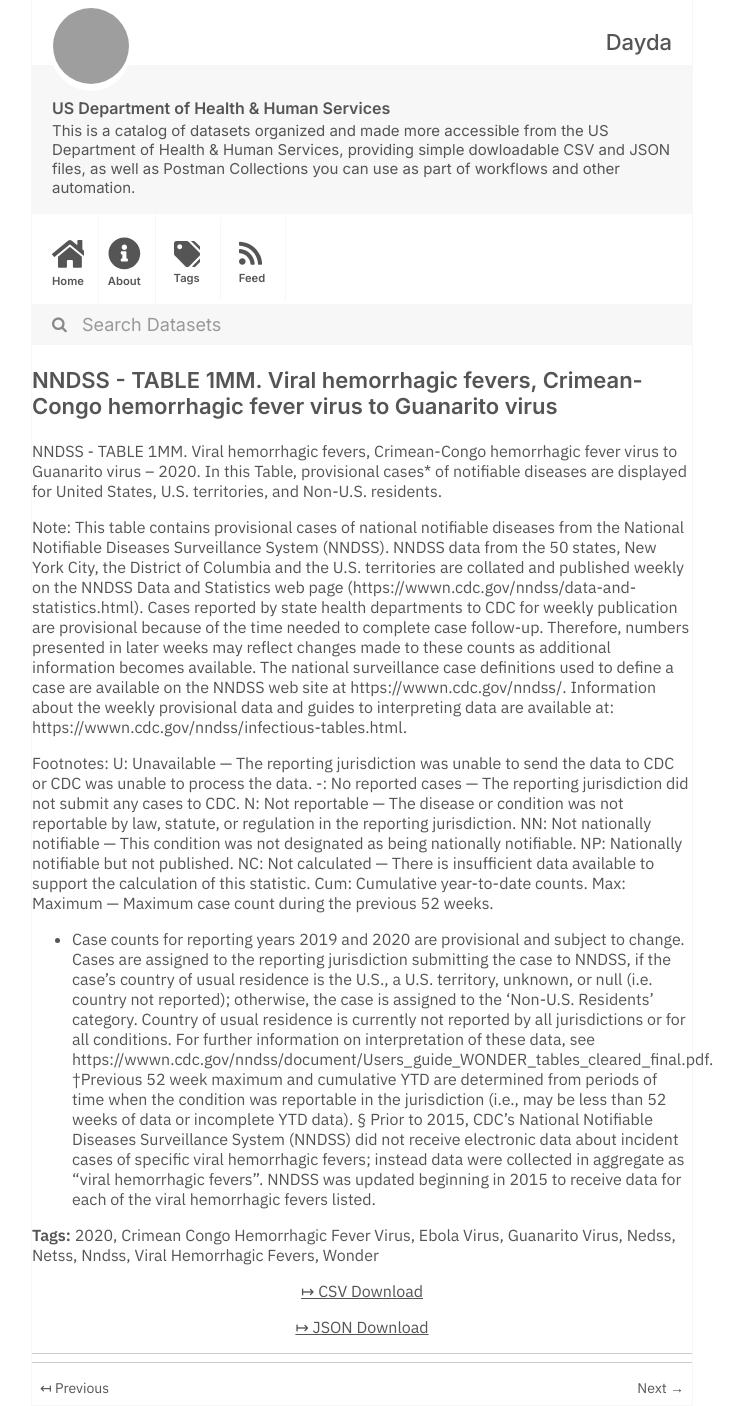
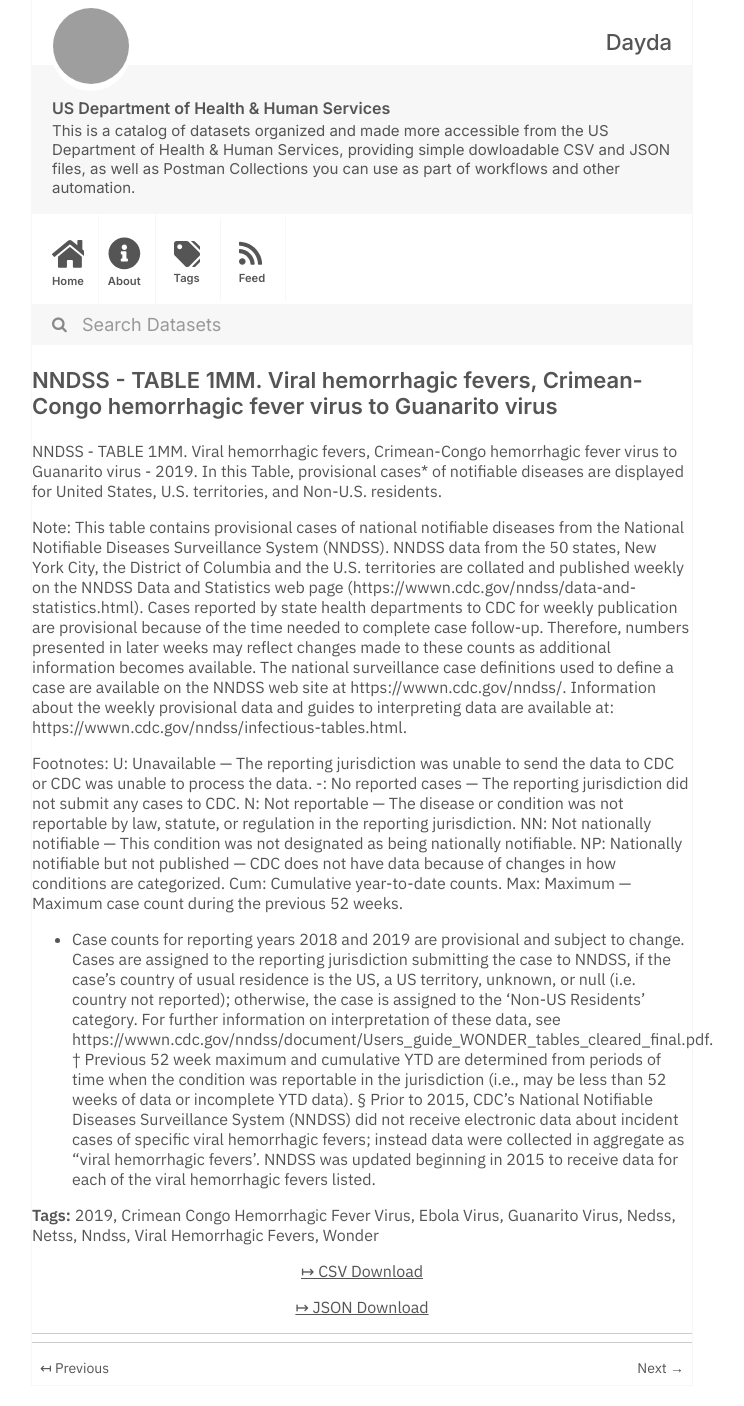
Before and after one commit to dayda-entities/us-department-of-health-and-human-services, a Jekyll site: the page built from _posts/2020-11-10-nndss-table-1mm-viral-hemorrha.md, in a window 1280 px wide. Shown: the whole page, without its empty margins (278-1022 px from the left). Built offline with Jekyll 4.4.1, drawn with Linux system fonts in a browser that asks for light colours; grey boxes are pictures that could not be loaded.

Commit message:
Publish Data

```diff
--- a/_posts/2020-11-10-nndss-table-1mm-viral-hemorrha.md
+++ b/_posts/2020-11-10-nndss-table-1mm-viral-hemorrha.md
@@ -2,12 +2,12 @@
 title: >-
   NNDSS - TABLE 1MM. Viral hemorrhagic fevers, Crimean-Congo hemorrhagic fever
   virus to Guanarito virus
-created: '2020-11-10T16:16:36.716285'
-modified: '2021-04-21T22:16:39.489616'
+created: '2020-11-10T16:17:21.420163'
+modified: '2021-04-21T22:37:30.330507'
 state: active
 type: dataset
 tags:
-  - '2020'
+  - '2019'
   - Crimean Congo Hemorrhagic Fever Virus
   - Ebola Virus
   - Guanarito Virus
@@ -17,12 +17,12 @@ tags:
   - Viral Hemorrhagic Fevers
   - Wonder
 groups: []
-csv_url: 'https://data.cdc.gov/api/views/a93x-tfzm/rows.csv?accessType=DOWNLOAD'
-json_url: 'https://data.cdc.gov/api/views/a93x-tfzm/rows.json?accessType=DOWNLOAD'
+csv_url: 'https://data.cdc.gov/api/views/3bix-jq57/rows.csv?accessType=DOWNLOAD'
+json_url: 'https://data.cdc.gov/api/views/3bix-jq57/rows.json?accessType=DOWNLOAD'
 layout: post
 
 ---
-NNDSS - TABLE 1MM. Viral hemorrhagic fevers, Crimean-Congo hemorrhagic fever virus to Guanarito virus – 2020.  In this Table, provisional cases* of notifiable diseases are displayed for United States, U.S. territories, and Non-U.S. residents.
+NNDSS - TABLE 1MM. Viral hemorrhagic fevers, Crimean-Congo hemorrhagic fever virus to Guanarito virus - 2019. In this Table, provisional cases* of notifiable diseases are displayed for United States, U.S. territories, and Non-U.S. residents.
 
 Note:
 This table contains provisional cases of national notifiable diseases from the National Notifiable Diseases Surveillance System (NNDSS). NNDSS data from the 50 states, New York City, the District of Columbia and the U.S. territories are collated and published weekly on the NNDSS Data and Statistics web page (https://wwwn.cdc.gov/nndss/data-and-statistics.html). Cases reported by state health departments to CDC for weekly publication are provisional because of the time needed to complete case follow-up. Therefore, numbers presented in later weeks may reflect changes made to these counts as additional information becomes available. The national surveillance case definitions used to define a case are available on the NNDSS web site at https://wwwn.cdc.gov/nndss/. Information about the weekly provisional data and guides to interpreting data are available at: https://wwwn.cdc.gov/nndss/infectious-tables.html.
@@ -32,10 +32,9 @@ U: Unavailable — The reporting jurisdiction was unable to send the data to CDC
 -: No reported cases — The reporting jurisdiction did not submit any cases to CDC.
 N: Not reportable — The disease or condition was not reportable by law, statute, or regulation in the reporting jurisdiction.
 NN: Not nationally notifiable — This condition was not designated as being nationally notifiable.
-NP: Nationally notifiable but not published.
-NC: Not calculated — There is insufficient data available to support the calculation of this statistic.
+NP: Nationally notifiable but not published — CDC does not have data because of changes in how conditions are categorized.
 Cum: Cumulative year-to-date counts.
 Max: Maximum — Maximum case count during the previous 52 weeks.
-* Case counts for reporting years 2019 and 2020 are provisional and subject to change. Cases are assigned to the reporting jurisdiction submitting the case to NNDSS, if the case's country of usual residence is the U.S., a U.S. territory, unknown, or null (i.e. country not reported); otherwise, the case is assigned to the 'Non-U.S. Residents' category. Country of usual residence is currently not reported by all jurisdictions or for all conditions. For further information on interpretation of these data, see https://wwwn.cdc.gov/nndss/document/Users_guide_WONDER_tables_cleared_final.pdf.
-†Previous 52 week maximum and cumulative YTD are determined from periods of time when the condition was reportable in the jurisdiction (i.e., may be less than 52 weeks of data or incomplete YTD data).
-§ Prior to 2015, CDC's National Notifiable Diseases Surveillance System (NNDSS) did not receive electronic data about incident cases of specific viral hemorrhagic fevers; instead data were collected in aggregate as "viral hemorrhagic fevers". NNDSS was updated beginning in 2015 to receive data for each of the viral hemorrhagic fevers listed.
+* Case counts for reporting years 2018 and 2019 are provisional and subject to change. Cases are assigned to the reporting jurisdiction submitting the case to NNDSS, if the case's country of usual residence is the US, a US territory, unknown, or null (i.e. country not reported); otherwise, the case is assigned to the 'Non-US Residents' category. For further information on interpretation of these data, see https://wwwn.cdc.gov/nndss/document/Users_guide_WONDER_tables_cleared_final.pdf.
+† Previous 52 week maximum and cumulative YTD are determined from periods of time when the condition was reportable in the jurisdiction (i.e., may be less than 52 weeks of data or incomplete YTD data).
+§ Prior to 2015, CDC's National Notifiable Diseases Surveillance System (NNDSS) did not receive electronic data about incident cases of specific viral hemorrhagic fevers; instead data were collected in aggregate as "viral hemorrhagic fevers'. NNDSS was updated beginning in 2015 to receive data for each of the viral hemorrhagic fevers listed.
```
